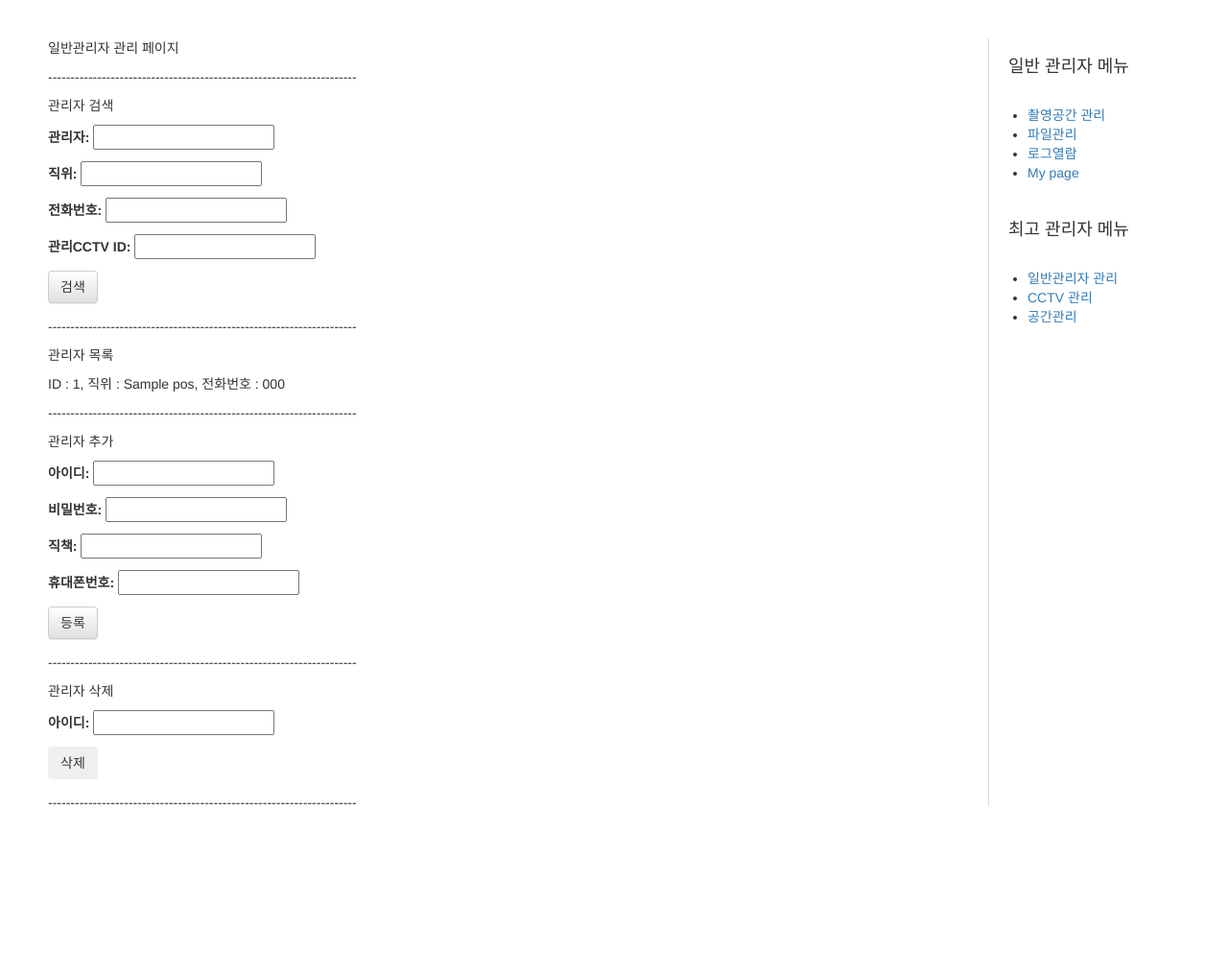
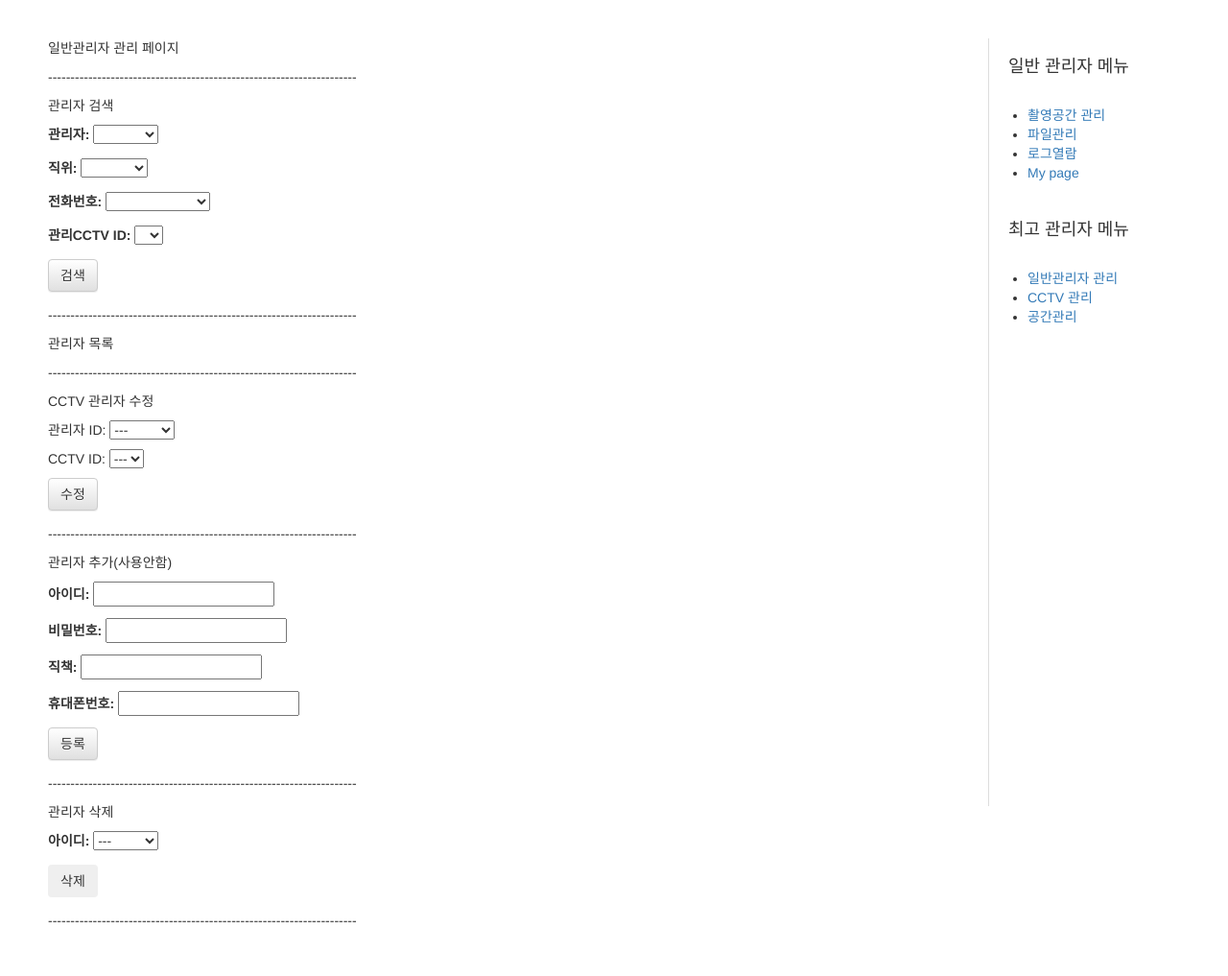
Before and after one commit to bomul0327/DatabaseProject1, a Django app: template cctv/templates/cctv/manager_manage.html in a window 1280 px wide. Shown: the part 86-1103 px from the top of the page at 96% size. Before the commit the page ends 926 px from the top, so only its background shows below. Run offline with Django 3.2, Linux system fonts and the light colour scheme; the template is opened without the code that fills it: most values are stand-ins (such as "Sample title", 1, 10 or a date in 2020); some libraries are stand-ins or nearby versions.

Commit message:
Update manager_manage.html

```diff
--- a/cctv/templates/cctv/manager_manage.html
+++ b/cctv/templates/cctv/manager_manage.html
@@ -4,26 +4,70 @@
   <p>---------------------------------------------------------------------
   <p>관리자 검색</p>
   <form method="POST" class="post-form">{% csrf_token %}
-      <!--{{ form.as_p }}-->
       <p><label for="manager_id">관리자:</label>
-        <input name="manager_id" id="manager_id" type="text" maxlength="20"/></p>
-      <p><label for="pos">직위:</label>
-        <input name="pos" id="pos" type="text" maxlength="20"/></p>
+      <select name="manager_id" id="manager_id">
+		<option selected />
+		{% for manager in manager_list %}
+		<option value="{{ manager.username }}"/>{{manager.username}}
+		{% endfor %}
+	  </select>
+	  </p>
+	  <p><label for="pos">직위:</label>
+	  <select name="pos" id="pos">
+		<option selected />
+		{% for p in pos_list %}
+		<option value="{{ p }}"/>{{p}}
+		{% endfor %}
+	  </select>
+	  </p>
       <p><label for="phonenum">전화번호:</label>
-        <input name="phonenum" id="phonenum" type="text" maxlength="20"/></p>
+      <select name="phonenum" id="phonenum">
+		<option selected />
+		{% for p in pnum_list %}
+		<option value="{{ p }}"/>{{p}}
+		{% endfor %}
+	  </select>
+	  </p>
       <p><label for="cctv_id">관리CCTV ID:</label>
-        <input name="cctv_id" id="cctv_id" type="text" maxlength="20"/></p>
+      <select name="cctv_id" id="cctv_id">
+		<option selected />
+		{% for cctv in cctv_list %}
+		<option value="{{ cctv.id }}"/>{{cctv.id}}
+		{% endfor %}
+	  </select>
+	  </p>
       <button type="submit" name="mode" value="select" class="save btn btn-default">검색</button>
   </form>
   <p>---------------------------------------------------------------------
   <p>관리자 목록</p>
-  {% for manager in manager_list %}
-  <div>
-    <p>ID : {{ manager.id }}, 직위 : {{manager.pos}}, 전화번호 : {{manager.phonenum}} </p>
-  </div>
+  {% for manager in search_list %}
+      <p>ID : {{ manager.username }}, 직위 : {{manager.pos}}, 전화번호 : {{manager.phonenum}}, 관리CCTV :
+        {% for cctv in cctv_list %}
+          {% if cctv.manager_id == manager.username %}
+            {{ cctv.id }},
+          {% endif %}
+        {% endfor %}
+      </p>
   {% endfor %}
   <p>---------------------------------------------------------------------
-  <p>관리자 추가</p>
+  <p>CCTV 관리자 수정</p>
+  <form method="POST" class="post-form">{% csrf_token %}
+  <p>관리자 ID: <select name="manager_id" id="manager_id" required>
+      <option selected /> ---
+      {% for manager in manager_list %}
+      <option value="{{ manager.username }}"/>{{manager.username}}
+      {% endfor %}
+  </select></p>
+  <p>CCTV ID: <select name="cctv_id" id="cctv_id" required>
+      <option selected /> ---
+      {% for cctv in cctv_list %}
+      <option value="{{ cctv.id }}"/>{{cctv.id}}
+      {% endfor %}
+  </select></p>
+  <button type="submit" name="mode" value="cctv_insert" class="save btn btn-default">수정</button>
+  </form>
+  <p>---------------------------------------------------------------------
+  <p>관리자 추가(사용안함)</p>
   <form method="POST" class="post-form">{% csrf_token %}
       <!--{{ form.as_p }}-->
       <p><label for="insert_id">아이디:</label>
@@ -40,8 +84,13 @@
   <p>관리자 삭제</p>
   <form method="POST" class="post-form">{% csrf_token %}
       <p><label for="delete_id">아이디:</label>
-        <input name="delete_id" id="delete_id" type="text" maxlength="20" required></p>
-      <button type="submit" name="mode" value="delete" class="save btn btn-defalut">삭제</button>
+      <select name="delete_id" id="delete_id" required>
+		<option selected /> ---
+		{% for manager in manager_list %}
+		<option value="{{ manager.id }}"/>{{manager.username}}
+		{% endfor %}
+	  </select></p>
+	  <button type="submit" name="mode" value="delete" class="save btn btn-defalut">삭제</button>
   </form>
   <p>---------------------------------------------------------------------
 
```
